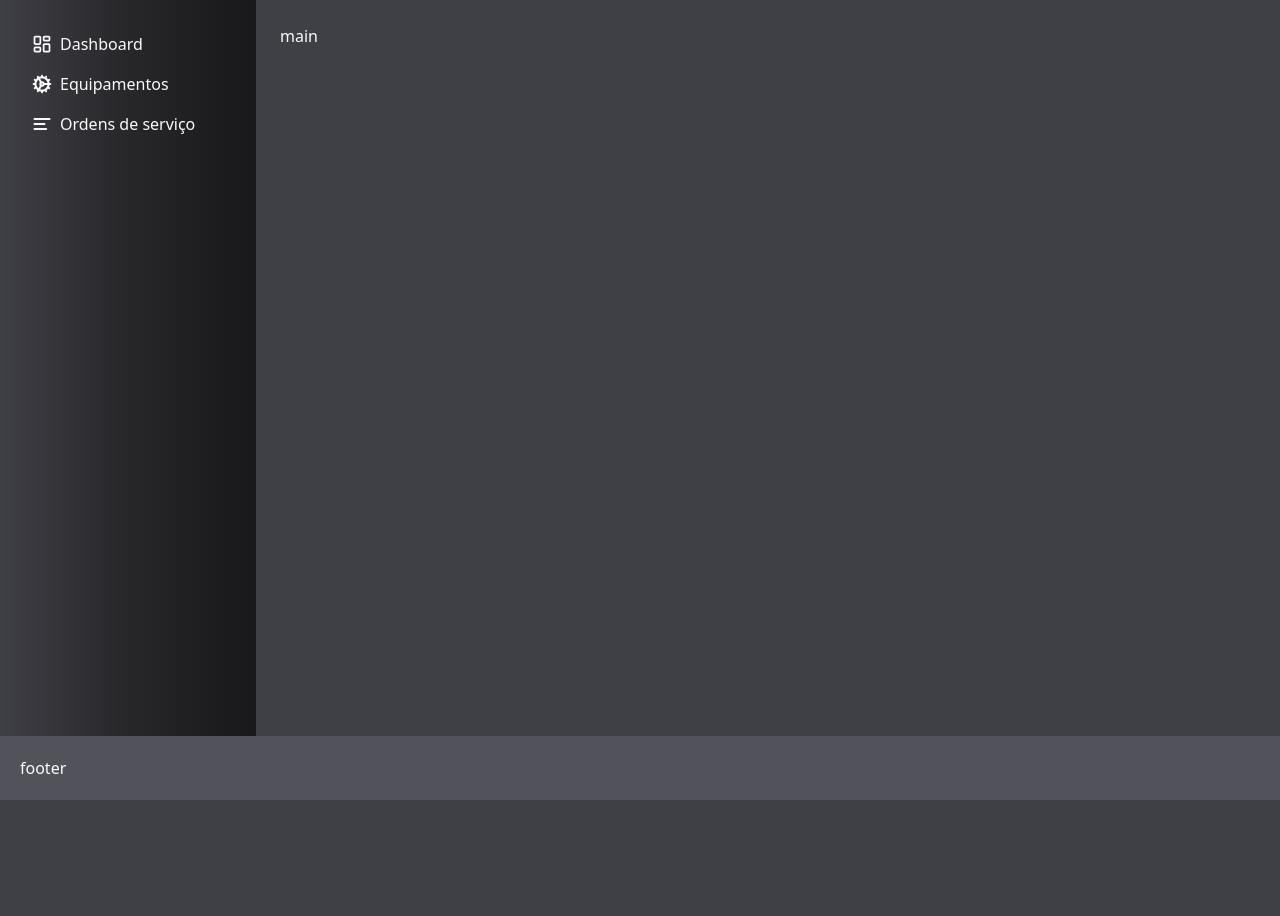
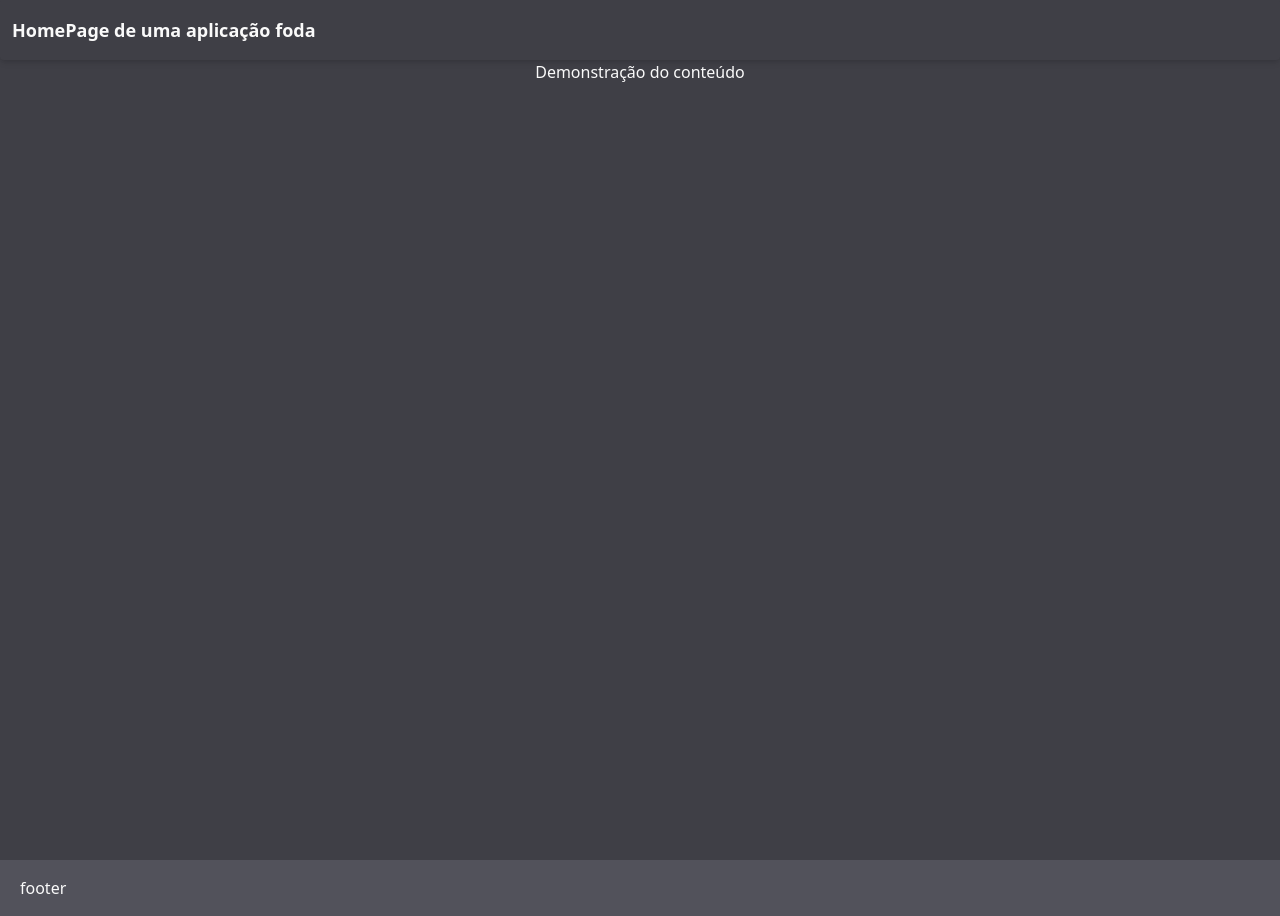
Before and after one commit to DavidIoner/frontend-web, a Next.js app: page / in a window 1280 px wide. Before the commit the page ends 800 px from the top, so only its background shows below. Built offline with nearby package versions, Linux system fonts and the light colour scheme.

Commit message:
homepage e dashboard layout

```diff
--- /dev/null
+++ b/src/app/dashboard/layout.tsx
@@ -0,0 +1,40 @@
+import type { Metadata } from 'next'
+import { ReactNode } from 'react'
+import '@/app/globals.css'
+import Image from 'next/image'
+
+
+export const metadata: Metadata = {
+  title: 'Dashboard',
+}
+
+export default function DashBoardLayout({ children, }: { children: ReactNode }) {
+  return (
+        <div className="h-screen flex flex-col text-zinc-50">
+          <div className="flex flex-1 h-screen">
+            <aside className="w-64 bg-gradient-to-r from-zinc-700 via-zinc-800 to-zinc-900 p-6">
+              <nav className="flex flex-col space-y-2 gap-2 sticky top-0 p-2">
+
+                <div className="flex items-center gap-2">
+                  <Image src="/assets/layout-dashboard.svg" width={20} height={20} alt="d" className="flex-shrink-0"/>
+                  <a href="/dashboard" >Dashboard</a>
+                </div>
+
+                <div className="flex items-center gap-2">
+                  <Image src="/assets/cog.svg" width={20} height={20} alt="d" className="flex-shrink-0"/>
+                  <a href="/dashboard" >Equipamentos</a>
+                </div>
+
+                <div className="flex items-center gap-2">
+                  <Image src="/assets/align-left.svg" width={20} height={20} alt="d" className="flex-shrink-0"/>
+                  <a href="/dashboard" >Ordens de serviço</a>
+                </div>
+
+              </nav>
+            </aside>
+            <main className="flex-1 p-6 bg-zinc-700">{children}</main>
+          </div>
+          <footer className="p-5 bg-zinc-600">footer</footer>
+        </div>
+  )
+}
--- a/src/app/layout.tsx
+++ b/src/app/layout.tsx
@@ -1,42 +1,18 @@
 import type { Metadata } from 'next'
 import { ReactNode } from 'react'
 import './globals.css'
-import Image from 'next/image'
+
 
 export const metadata: Metadata = {
-  title: 'Dashboard',
+  title: 'HomePage',
 }
 
 export default function RootLayout({ children, }: { children: ReactNode }) {
+
   return (
     <html lang="en">
-      <body className='bg-zinc-700 text-zinc-50'>
-        <div className="h-screen flex flex-col">
-          <div className="flex flex-1">
-            <aside className="w-64 bg-gradient-to-r from-zinc-700 via-zinc-800 to-zinc-900 p-6">
-              <nav className="flex flex-col space-y-2 gap-2 sticky top-0 p-2">
-
-                <div className="flex items-center gap-2">
-                  <Image src="/assets/layout-dashboard.svg" width={20} height={20} alt="d" className="flex-shrink-0"/>
-                  <a href="/dashboard" >Dashboard</a>
-                </div>
-
-                <div className="flex items-center gap-2">
-                  <Image src="/assets/cog.svg" width={20} height={20} alt="d" className="flex-shrink-0"/>
-                  <a href="/dashboard" >Equipamentos</a>
-                </div>
-
-                <div className="flex items-center gap-2">
-                  <Image src="/assets/align-left.svg" width={20} height={20} alt="d" className="flex-shrink-0"/>
-                  <a href="/dashboard" >Ordens de serviço</a>
-                </div>
-
-              </nav>
-            </aside>
-            <main className="flex-1 p-6">{children}</main>
-          </div>
-          <footer className="p-5 bg-zinc-600">footer</footer>
-        </div>
+      <body>
+          {children}
       </body>
     </html>
   )
--- a/src/app/page.tsx
+++ b/src/app/page.tsx
@@ -1,9 +1,14 @@
-import { Counter } from "@/components/counter";
-import Image from 'next/image'
 
 export default function Home() {
   return (
-    <div>main</div>
-
+    <div className="bg-zinc-700 text-zinc-50">
+      <div className="z-50 rounded shadow-md">
+        <p className="px-3 p-4 text-lg font-semibold">HomePage de uma aplicação foda</p>
+      </div>
+      <div className="flex flex-col h-screen items-center flex-1">
+        <h1>Demonstração do conteúdo</h1>
+      </div>
+      <footer className="p-5 bg-zinc-600 flex py-4">footer</footer>
+    </div>
   )
 }
--- a/src/components/user-info.tsx
+++ b/src/components/user-info.tsx
@@ -1,4 +1,5 @@
 import React from 'react'
+import { getServerSession } from "next-auth"
 
 interface UserInfoProps {
     user: {
```
